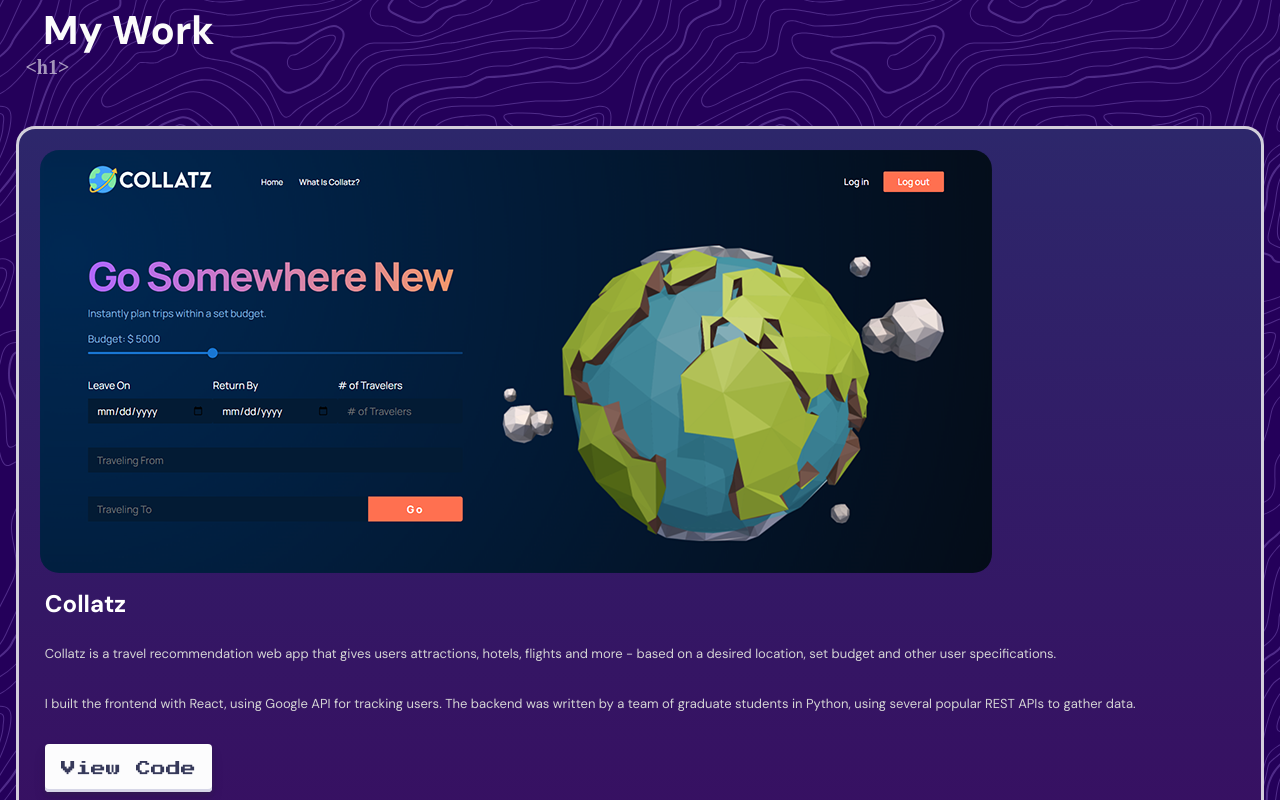
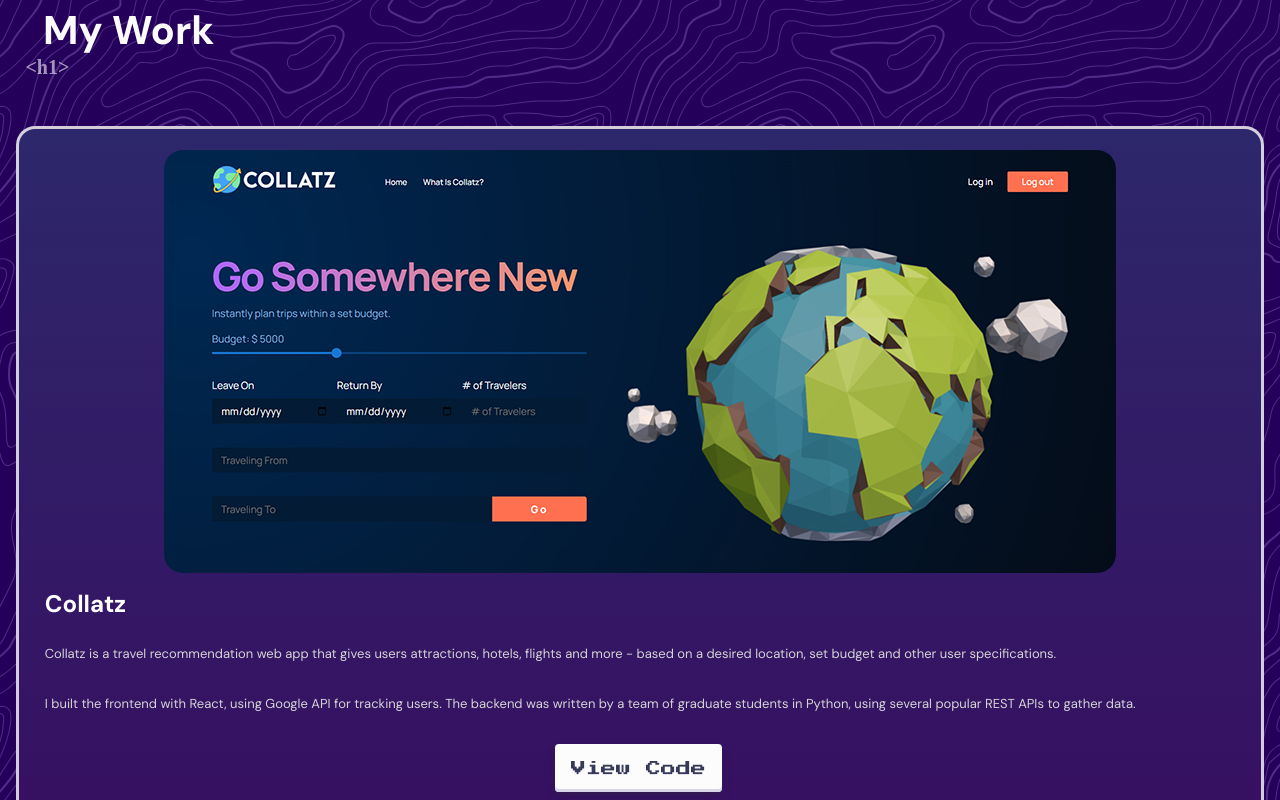
Before and after one commit to BWedeen/Portfolio, a React (Create React App) app: page / in a window 1280 px wide. Shown: the part 2520-3320 px from the top of the page. Built offline with nearby package versions, Linux system fonts and the light colour scheme; a web font is replaced by a local one.

Commit message:
Update Work.scss

```diff
--- a/src/container/Work/Work.scss
+++ b/src/container/Work/Work.scss
@@ -59,7 +59,7 @@
     border: 3px solid transparent;
     border-color: rgba(243, 243, 243, 0.833);
     transition: all 0.2s ease-in-out;
-
+    text-align: center;
     .work__item-text {
         padding-left: 8px;
         padding-right: 8px;
@@ -72,13 +72,14 @@
     }
 
     h2 {
+        text-align: left;
         margin-top: 10px;
         margin-bottom: 5px;
         color: white;
-
     }
 
     p {
+        text-align: left;
         padding-top: 10px;
         color: rgb(212, 212, 212);
 
```
